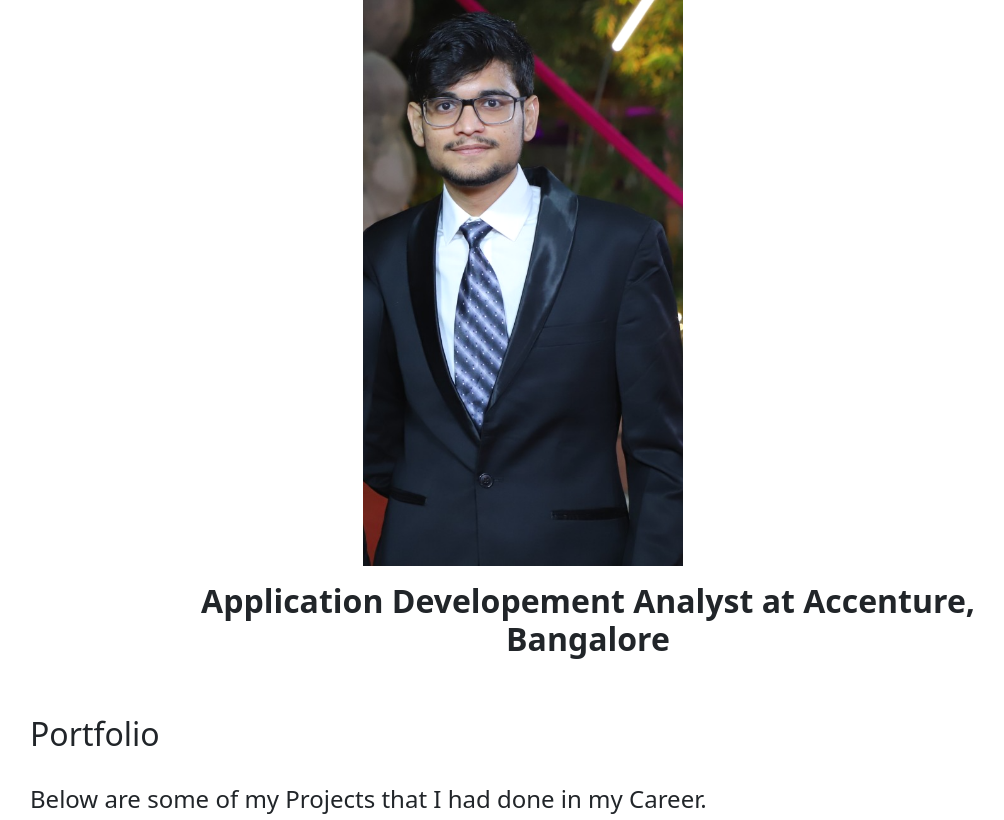
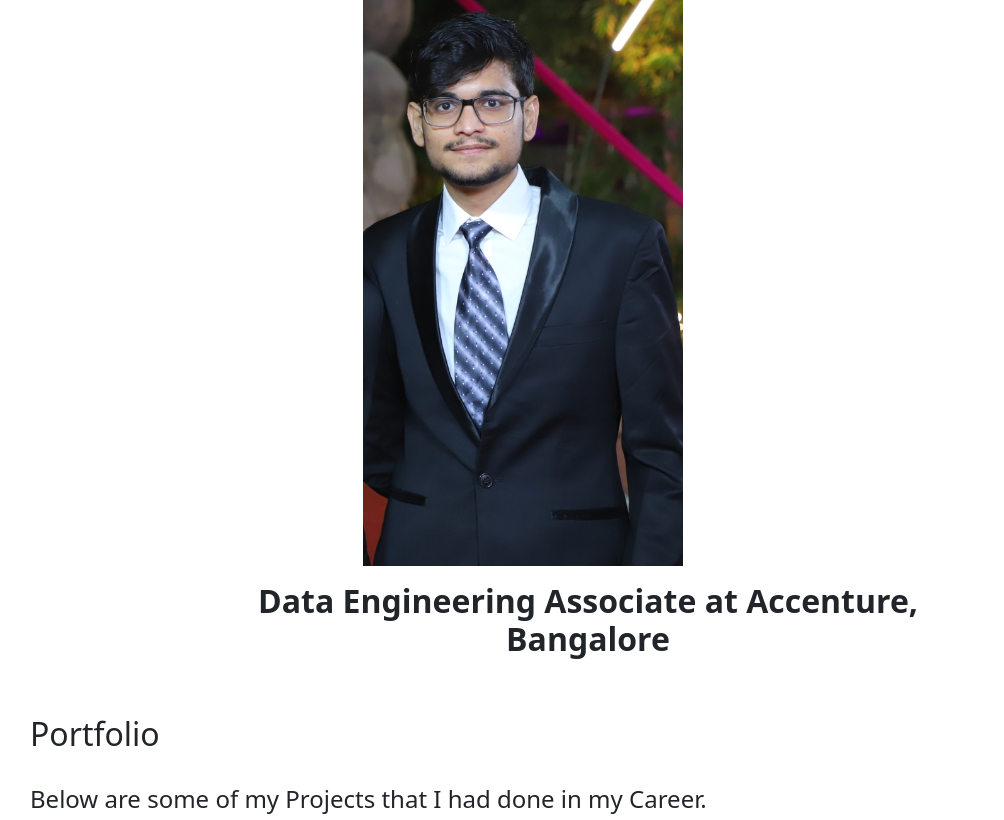
Before and after one commit to AnujLahoty/Portfolio_Website, a Django app: page / in a window 1280 px wide. Shown: the part 73-893 px from the top of the page, without its empty margins (52-1056 px from the left). Run offline with Django 4.2, Linux system fonts and the light colour scheme; data comes from the database, SQL or seed files in the repository; both versions use the stored data as it was after the commit; some libraries are stand-ins or nearby versions.

```diff
--- a/portfolio/templates/portfolio/home.html
+++ b/portfolio/templates/portfolio/home.html
@@ -57,7 +57,7 @@
 
 <div class="row justify-content-center mb-3">
   <div class="col-md-9 text-center">
-    <h2 class="font-weight-bold">Application Developement Analyst at Accenture, Bangalore</h2>
+    <h2 class="font-weight-bold">Data Engineering Associate at Accenture, Bangalore</h2>
   </div>
 </div>
 
```
Also changed, not shown: db.sqlite3.
